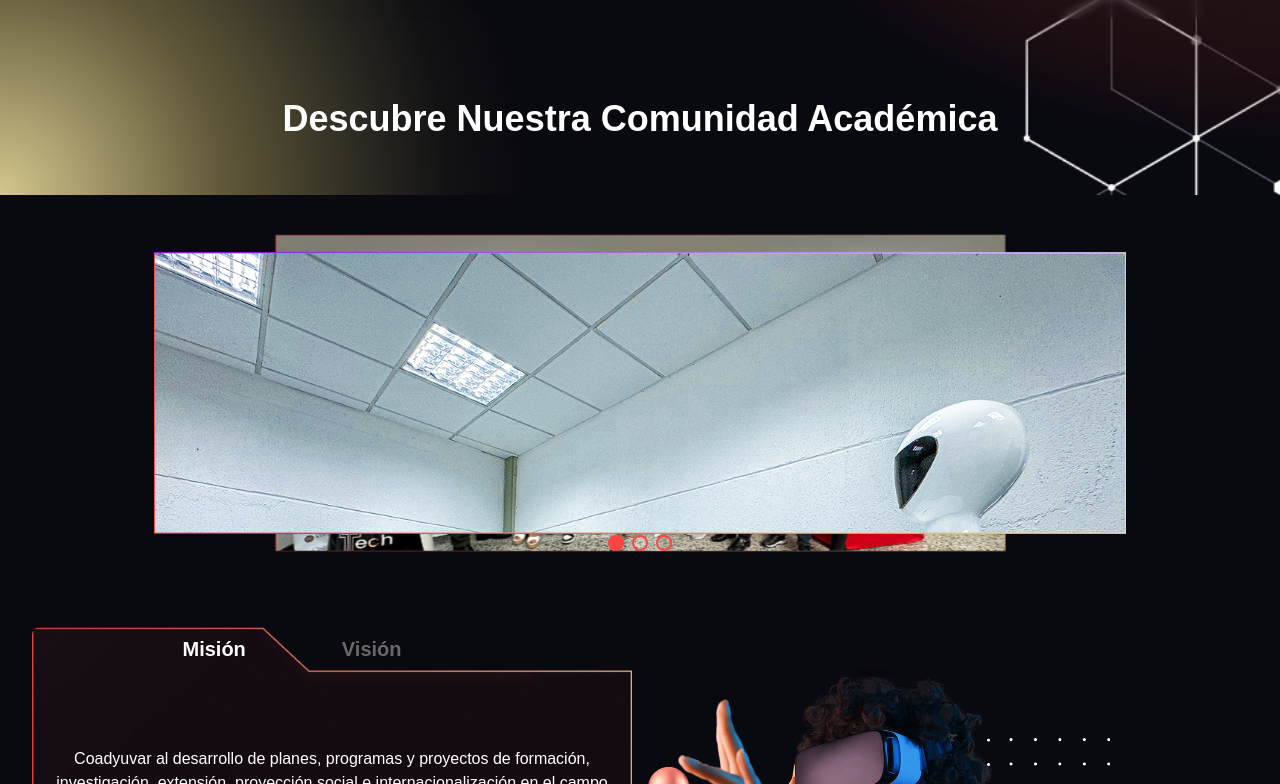
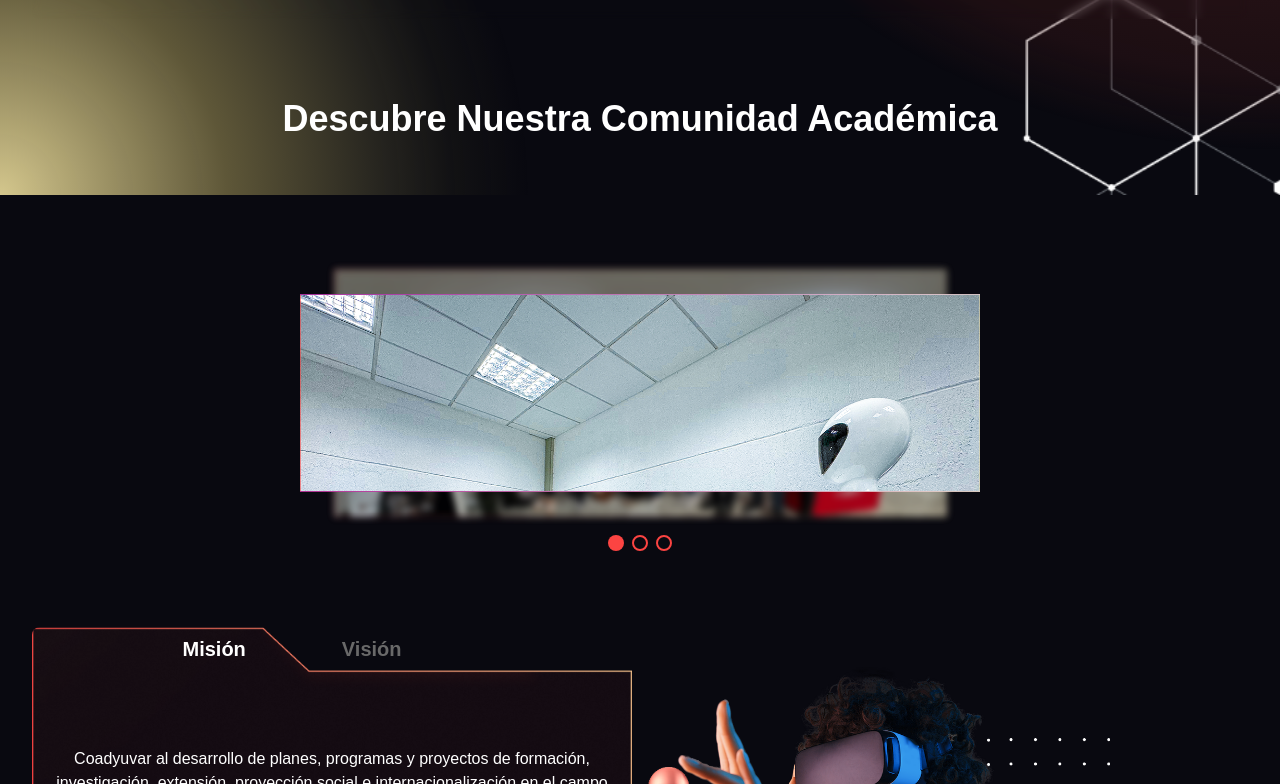
Before and after one commit to DuvanRozoParra/cbtic-2024, a Next.js app: page /about in a window 1280 px wide. Shown: the part 605-1389 px from the top of the page. Built offline with nearby package versions, Linux system fonts and the light colour scheme.

Commit message:
feat: Carousel fixed

```diff
--- a/src/components/carrouselImage/Carrousel.tsx
+++ b/src/components/carrouselImage/Carrousel.tsx
@@ -2,7 +2,6 @@
 import React, { useState } from "react";
 import { Card, CardContent } from "@/components/ui/card";
 import Image from "next/image";
-
 
 type CarrouselProps = {
   images: string[];
@@ -19,29 +18,29 @@ export const CarrouselImages: React.FC<CarrouselProps> = ({ images }) => {
     const offset = (index - currentIndex + images.length) % images.length;
 
     if (offset === 0) {
-      return " translate-y-0 scale-100 opacity-100 z-10 ";
+      return "translate-y-0 scale-100 opacity-100 z-10";
     }
     if (offset === 1) {
-      return " translate-y-[15%] scale-75 opacity-100 z-0 ";
+      return "translate-y-[10%] scale-90 opacity-80 z-5";  // Mejora la visibilidad de la imagen detrás
     }
     if (offset === images.length - 1) {
-      return "translate-y-[-15%] scale-75 opacity-100 z-0 ";
+      return "translate-y-[-10%] scale-90 opacity-80 z-5"; // Ajuste para la imagen anterior
     }
 
-    return "translate-y-full opacity-0";
+    return "translate-y-full opacity-0 z-0"; // Asegura que las imágenes no visibles queden al fondo
   };
 
   const getImageStyle = (index: number) => {
     const offset = (index - currentIndex + images.length) % images.length;
     if (offset === 0) return "";
-    return "";
+    return "filter blur-sm";  // Puedes ajustar el nivel de desenfoque si es necesario
   };
 
   return (
     <div
-      className="w-full h-full overflow-hidden relative"
+      className="w-full h-full overflow-hidden relative lg:max-w-[70%] mx-auto"  // Ajuste de ancho para pantallas grandes
       style={{
-        perspective: "40px",
+        perspective: "100px", // Incrementa el valor para dar más efecto 3D
       }}
     >
       <div
@@ -59,7 +58,7 @@ export const CarrouselImages: React.FC<CarrouselProps> = ({ images }) => {
               key={index}
               className={`absolute w-full h-full transition-all duration-500 ease-in-out ${transformClass} ${imageStyle} flex justify-center items-center`}
             >
-              <Card className="w-full   border-none">
+              <Card className="w-full h-full border-none">
                 <CardContent className="p-0 h-full">
                   <Image
                     src={image}
@@ -68,7 +67,6 @@ export const CarrouselImages: React.FC<CarrouselProps> = ({ images }) => {
                     height={800}
                     className="w-full h-full object-contain"
                   />
-
                 </CardContent>
               </Card>
             </div>
@@ -81,10 +79,11 @@ export const CarrouselImages: React.FC<CarrouselProps> = ({ images }) => {
           <div
             key={index}
             onClick={() => goToImage(index)}
-            className={`w-3 h-3 sm:w-4 sm:h-4 rounded-full cursor-pointer  ${index === currentIndex
+            className={`w-3 h-3 sm:w-4 sm:h-4 rounded-full cursor-pointer  ${
+              index === currentIndex
                 ? "bg-[#FC4442]"
                 : "border-2 border-[#FC4442] bg-transparent hover:bg-[#FC4442]"
-              } transition-colors duration-300`}
+            } transition-colors duration-300`}
           />
         ))}
       </div>
```
